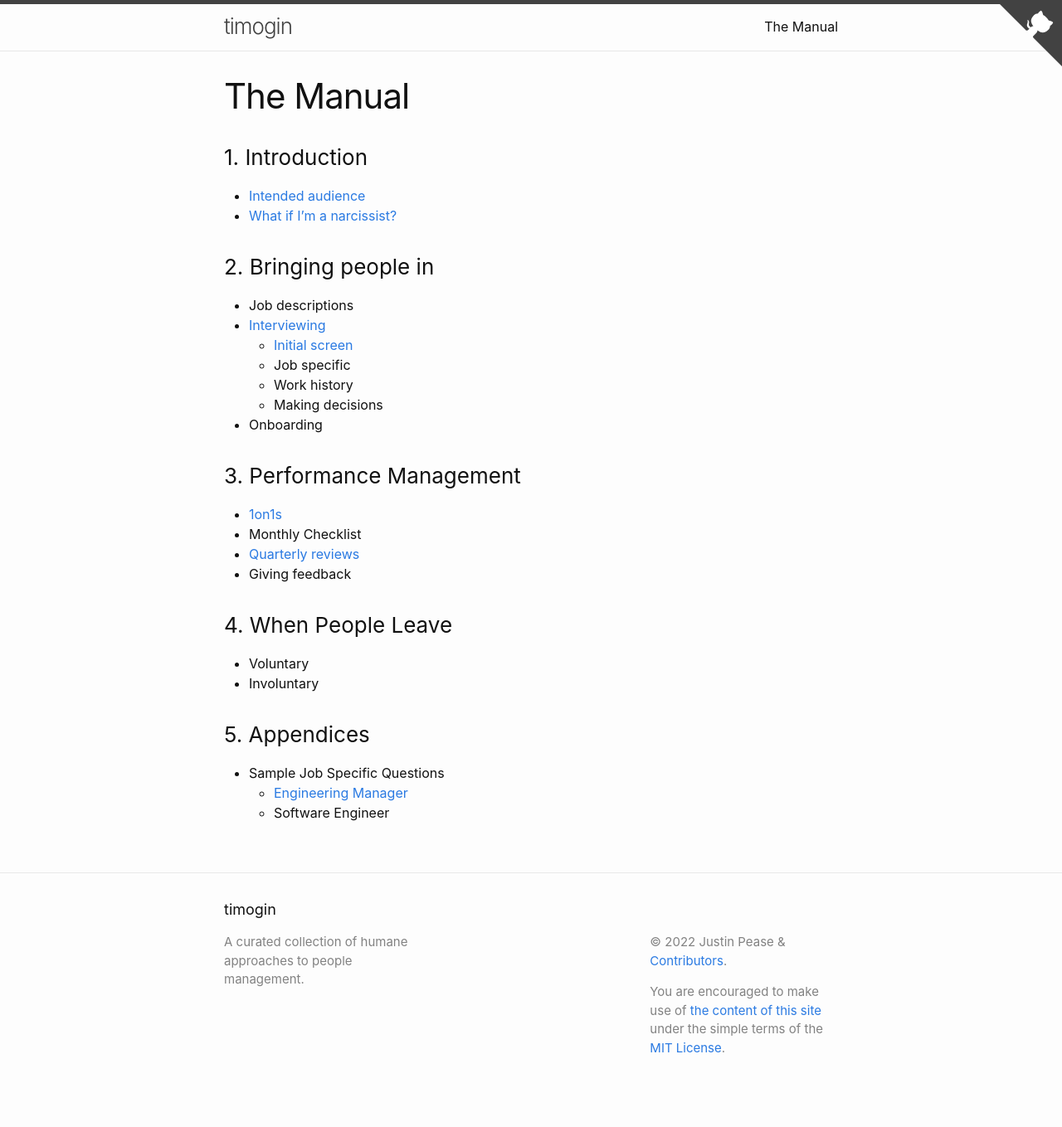
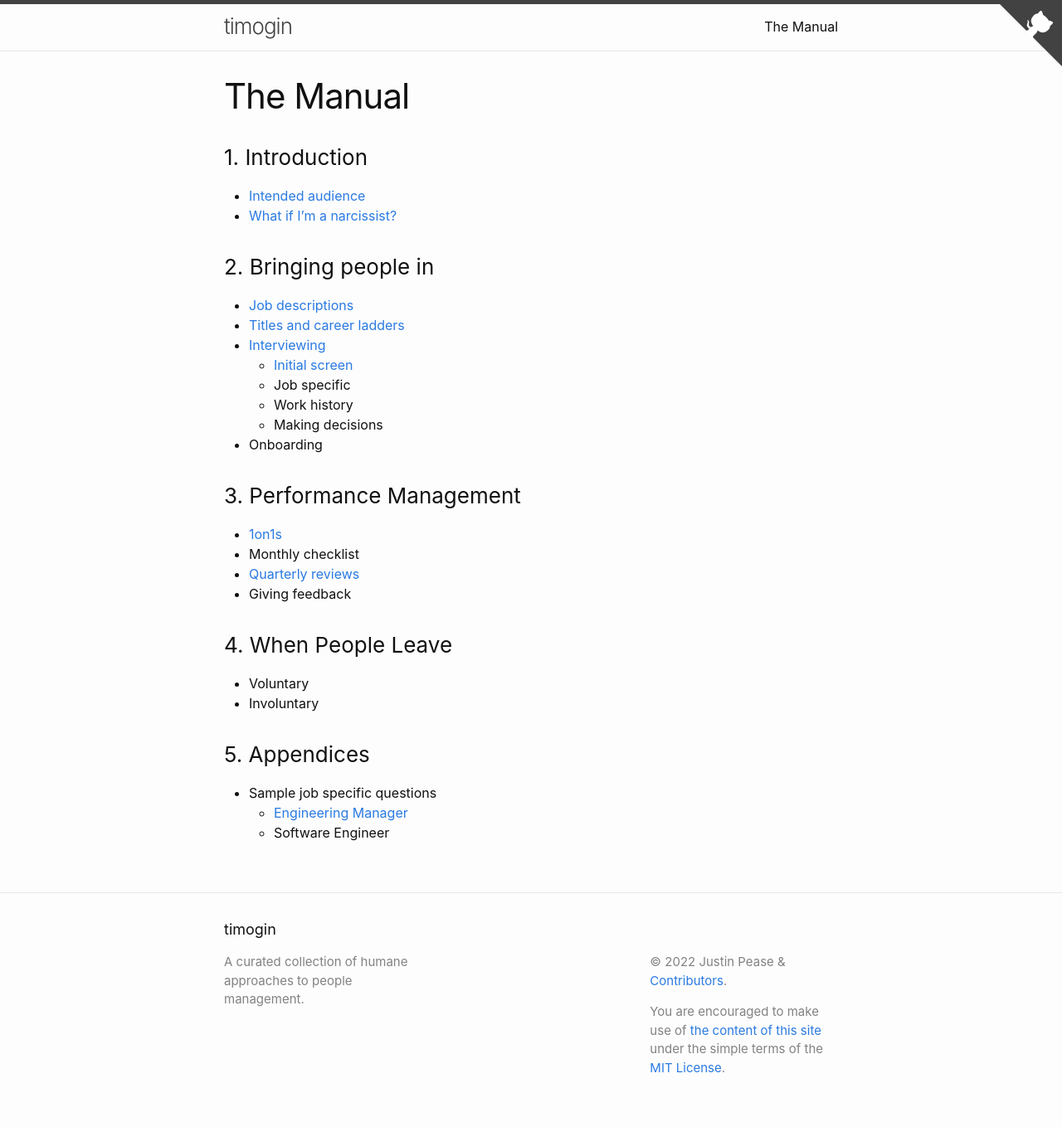
Before and after one commit to jpease/timogin, a Jekyll site: the page built from manual/index.markdown, in a window 1280 px wide. Shown: the whole page at 83% size. Built offline with Jekyll 4.4.1, drawn with Linux system fonts in a browser that asks for light colours; before the commit the page ends 1335 px from its top, so only the background shows below that.

Commit message:
Draft of JDs and Titles

```diff
--- a/manual/index.markdown
+++ b/manual/index.markdown
@@ -12,7 +12,8 @@ byline: false
 * [What if I'm a narcissist?](/manual/narcissist)
 
 ### 2. Bringing people in
-* Job descriptions
+* [Job descriptions](/manual/in/job-descriptions/)
+* [Titles and career ladders](/manual/in/titles-and-career-ladders/)
 * [Interviewing](/manual/in/interviewing/)
   * [Initial screen](/manual/in/screen)
   * Job specific
@@ -22,7 +23,7 @@ byline: false
 
 ### 3. Performance Management
 * [1on1s](/manual/performance/1on1s/)
-* Monthly Checklist
+* Monthly checklist
 * [Quarterly reviews](/manual/performance/quarterly/)
 * Giving feedback
 
@@ -31,6 +32,6 @@ byline: false
 * Involuntary
 
 ### 5. Appendices
-* Sample Job Specific Questions
+* Sample job specific questions
   * [Engineering Manager](/manual/appendices/questions/engineering-manager/)
   * Software Engineer
```
Also changed, not shown: manual/in/job-descriptions.markdown (added, +38 -0 lines), manual/in/titles-and-career-ladders.markdown (added, +31 -0 lines).
